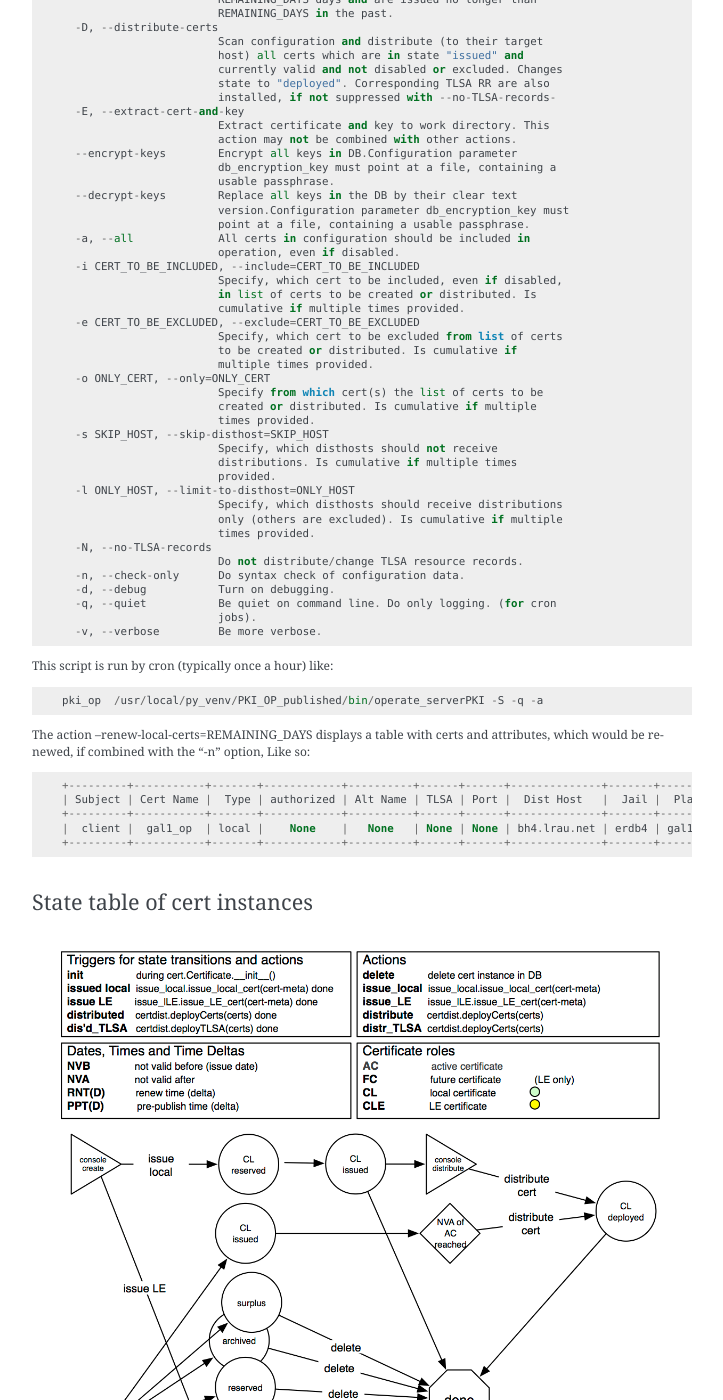
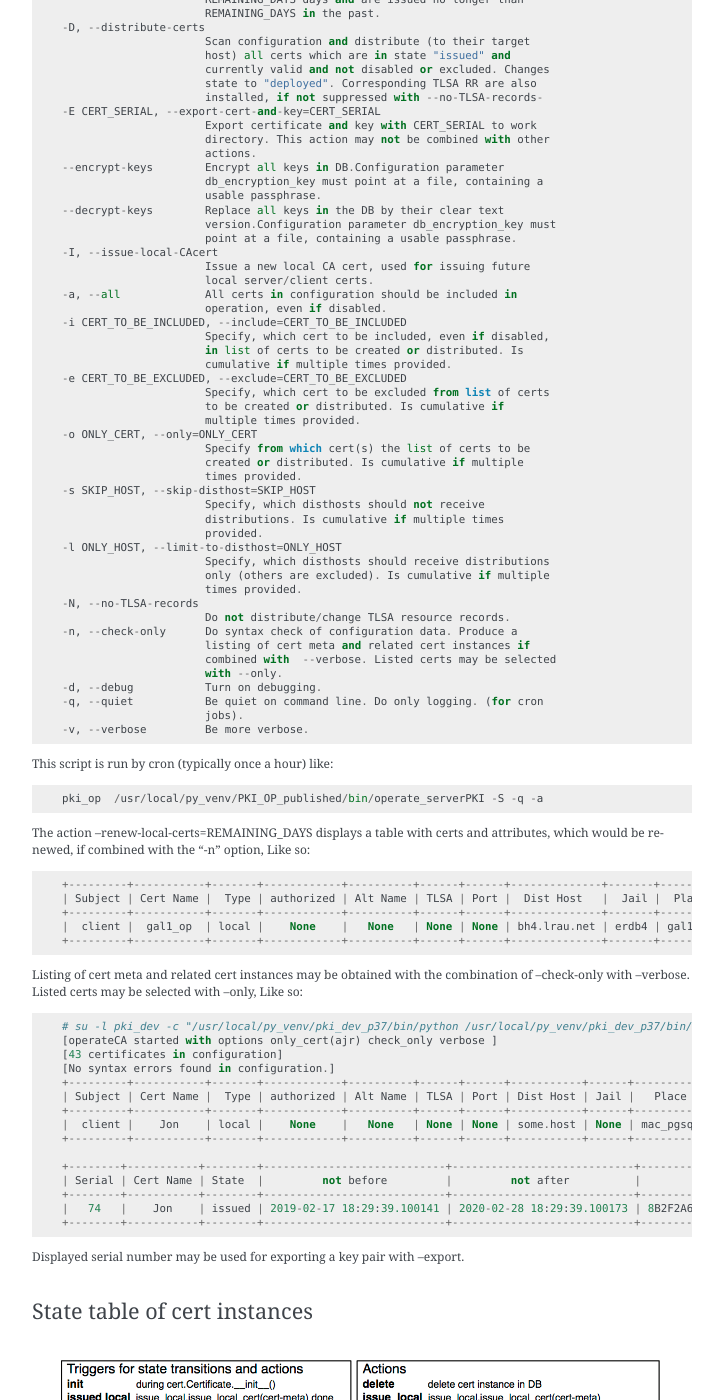
Before and after one commit to mc3/serverPKI, a Sphinx documentation site: the page built from docs/operation.rst, in a window 1280 px wide and 1400 px high, scrolled down 1551 px. Shown: the whole window, without its empty margins (388-1111 px from the left). Built offline with Sphinx 7.4.7, drawn with Linux system fonts in a browser that asks for light colours.

Commit message:
Updated documentation for 0.9.4

```diff
--- a/docs/operation.rst
+++ b/docs/operation.rst
@@ -95,75 +95,82 @@ These are the command line options. Arguments are in capital letters::
   Server PKI Operations
 
   Options:
-    -h, --help            show this help message and exit
-    -S, --schedule-actions
-                          Scan configuration and schedule necessary actions of
-                          selected certs/hosts. This may trigger issuence or
-                          distribution of certs/TLSA-RRS. With this options "--
-                          create-certs" and "--distribute-certs" are ignored.
-                          Any state transitions may happen
-    -K, --consolidate-certs
-                          Consolidate targets to be in sync with DB. This
-                          affects certs in state "deployed".
-    -T, --consolidate-TLSAs
-                          Consolidate TLSA-RR to be in sync with DB. This
-                          affects certs in state "deployed" or "prepublished".
-    -R, --remove-TLSAs    Remove TLSA-RRs i.e. make them empty.
-    -C, --create-certs    Scan configuration and create all certs, which are not
-                          disbled or excluded. State will be "issued" of created
-                          certs.
-    -r REMAINING_DAYS, --renew-local-certs=REMAINING_DAYS
-                          Scan configuration for local certs in state deployed
-                          which will expire within REMAINING_DAYS days. Include
-                          these certs in a --create-certs operation. If combined
-                          with "--distribute-certs", do not create certs, but
-                          instead distribute certs, which would expire within
-                          REMAINING_DAYS days and are issued no longer than
-                          REMAINING_DAYS in the past.
-    -D, --distribute-certs
-                          Scan configuration and distribute (to their target
-                          host) all certs which are in state "issued" and
-                          currently valid and not disabled or excluded. Changes
-                          state to "deployed". Corresponding TLSA RR are also
-                          installed, if not suppressed with --no-TLSA-records-
-    -E, --extract-cert-and-key
-                          Extract certificate and key to work directory. This
-                          action may not be combined with other actions.
-    --encrypt-keys        Encrypt all keys in DB.Configuration parameter
-                          db_encryption_key must point at a file, containing a
-                          usable passphrase.
-    --decrypt-keys        Replace all keys in the DB by their clear text
-                          version.Configuration parameter db_encryption_key must
-                          point at a file, containing a usable passphrase.
-    -a, --all             All certs in configuration should be included in
-                          operation, even if disabled.
-    -i CERT_TO_BE_INCLUDED, --include=CERT_TO_BE_INCLUDED
-                          Specify, which cert to be included, even if disabled,
-                          in list of certs to be created or distributed. Is
-                          cumulative if multiple times provided.
-    -e CERT_TO_BE_EXCLUDED, --exclude=CERT_TO_BE_EXCLUDED
-                          Specify, which cert to be excluded from list of certs
-                          to be created or distributed. Is cumulative if
-                          multiple times provided.
-    -o ONLY_CERT, --only=ONLY_CERT
-                          Specify from which cert(s) the list of certs to be
-                          created or distributed. Is cumulative if multiple
-                          times provided.
-    -s SKIP_HOST, --skip-disthost=SKIP_HOST
-                          Specify, which disthosts should not receive
-                          distributions. Is cumulative if multiple times
-                          provided.
-    -l ONLY_HOST, --limit-to-disthost=ONLY_HOST
-                          Specify, which disthosts should receive distributions
-                          only (others are excluded). Is cumulative if multiple
-                          times provided.
-    -N, --no-TLSA-records
-                          Do not distribute/change TLSA resource records.
-    -n, --check-only      Do syntax check of configuration data.
-    -d, --debug           Turn on debugging.
-    -q, --quiet           Be quiet on command line. Do only logging. (for cron
-                          jobs).
-    -v, --verbose         Be more verbose.
+  -h, --help            show this help message and exit
+  -S, --schedule-actions
+                        Scan configuration and schedule necessary actions of
+                        selected certs/hosts. This may trigger issuence or
+                        distribution of certs/TLSA-RRS. With this options "--
+                        create-certs" and "--distribute-certs" are ignored.
+                        Any state transitions may happen
+  -K, --consolidate-certs
+                        Consolidate targets to be in sync with DB. This
+                        affects certs in state "deployed".
+  -T, --consolidate-TLSAs
+                        Consolidate TLSA-RR to be in sync with DB. This
+                        affects certs in state "deployed" or "prepublished".
+  -R, --remove-TLSAs    Remove TLSA-RRs i.e. make them empty.
+  -C, --create-certs    Scan configuration and create all certs, which are not
+                        disbled or excluded. State will be "issued" of created
+                        certs.
+  -r REMAINING_DAYS, --renew-local-certs=REMAINING_DAYS
+                        Scan configuration for local certs in state deployed
+                        which will expire within REMAINING_DAYS days. Include
+                        these certs in a --create-certs operation. If combined
+                        with "--distribute-certs", do not create certs, but
+                        instead distribute certs, which would expire within
+                        REMAINING_DAYS days and are issued no longer than
+                        REMAINING_DAYS in the past.
+  -D, --distribute-certs
+                        Scan configuration and distribute (to their target
+                        host) all certs which are in state "issued" and
+                        currently valid and not disabled or excluded. Changes
+                        state to "deployed". Corresponding TLSA RR are also
+                        installed, if not suppressed with --no-TLSA-records-
+  -E CERT_SERIAL, --export-cert-and-key=CERT_SERIAL
+                        Export certificate and key with CERT_SERIAL to work
+                        directory. This action may not be combined with other
+                        actions.
+  --encrypt-keys        Encrypt all keys in DB.Configuration parameter
+                        db_encryption_key must point at a file, containing a
+                        usable passphrase.
+  --decrypt-keys        Replace all keys in the DB by their clear text
+                        version.Configuration parameter db_encryption_key must
+                        point at a file, containing a usable passphrase.
+  -I, --issue-local-CAcert
+                        Issue a new local CA cert, used for issuing future
+                        local server/client certs.
+  -a, --all             All certs in configuration should be included in
+                        operation, even if disabled.
+  -i CERT_TO_BE_INCLUDED, --include=CERT_TO_BE_INCLUDED
+                        Specify, which cert to be included, even if disabled,
+                        in list of certs to be created or distributed. Is
+                        cumulative if multiple times provided.
+  -e CERT_TO_BE_EXCLUDED, --exclude=CERT_TO_BE_EXCLUDED
+                        Specify, which cert to be excluded from list of certs
+                        to be created or distributed. Is cumulative if
+                        multiple times provided.
+  -o ONLY_CERT, --only=ONLY_CERT
+                        Specify from which cert(s) the list of certs to be
+                        created or distributed. Is cumulative if multiple
+                        times provided.
+  -s SKIP_HOST, --skip-disthost=SKIP_HOST
+                        Specify, which disthosts should not receive
+                        distributions. Is cumulative if multiple times
+                        provided.
+  -l ONLY_HOST, --limit-to-disthost=ONLY_HOST
+                        Specify, which disthosts should receive distributions
+                        only (others are excluded). Is cumulative if multiple
+                        times provided.
+  -N, --no-TLSA-records
+                        Do not distribute/change TLSA resource records.
+  -n, --check-only      Do syntax check of configuration data. Produce a
+                        listing of cert meta and related cert instances if
+                        combined with  --verbose. Listed certs may be selected
+                        with --only.
+  -d, --debug           Turn on debugging.
+  -q, --quiet           Be quiet on command line. Do only logging. (for cron
+                        jobs).
+  -v, --verbose         Be more verbose.
 
 This script is run by cron (typically once a hour) like::
 
@@ -179,6 +186,27 @@ attributes, which would be renewed, if combined with the "-n" option, Like so::
   +---------+-----------+-------+------------+----------+------+------+--------------+-------+---------+
 
 
+Listing of cert meta and related cert instances may be obtained with the combination
+of --check-only with  --verbose. Listed certs may be selected with --only, Like so::
+
+  # su -l pki_dev -c "/usr/local/py_venv/pki_dev_p37/bin/python /usr/local/py_venv/pki_dev_p37/bin/operate_serverPKI  -v -n -o ajr"
+  [operateCA started with options only_cert(ajr) check_only verbose ]
+  [43 certificates in configuration]
+  [No syntax errors found in configuration.]
+  +---------+-----------+-------+------------+----------+------+------+-----------+------+-----------+
+  | Subject | Cert Name |  Type | authorized | Alt Name | TLSA | Port | Dist Host | Jail |   Place   |
+  +---------+-----------+-------+------------+----------+------+------+-----------+------+-----------+
+  |  client |    Jon    | local |    None    |   None   | None | None | some.host | None | mac_pgsql |
+  +---------+-----------+-------+------------+----------+------+------+-----------+------+-----------+
+
+  +--------+-----------+--------+----------------------------+----------------------------+------------------------+----------------------------+
+  | Serial | Cert Name | State  |         not before         |         not after          |        hash            |          updated           |
+  +--------+-----------+--------+----------------------------+----------------------------+------------------------+----------------------------+
+  |   74   |    Jon    | issued | 2019-02-17 18:29:39.100141 | 2020-02-28 18:29:39.100173 | 8B2F2A69B8F(truncated) | 2019-02-18 18:29:32.637532 |
+  +--------+-----------+--------+----------------------------+----------------------------+------------------------+----------------------------+
+
+
+Displayed serial number may be used for exporting a key pair with --export.
 
 .. _States:
 
```
Also changed, not shown: docs/CHANGELOG.rst (+11 -0 lines), docs/README.rst (+17 -2 lines).
